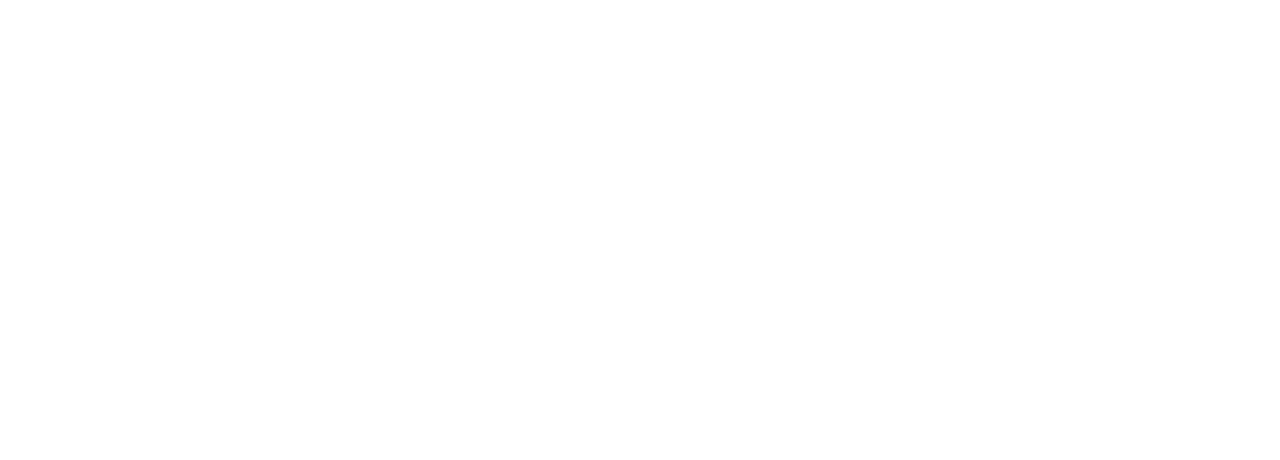
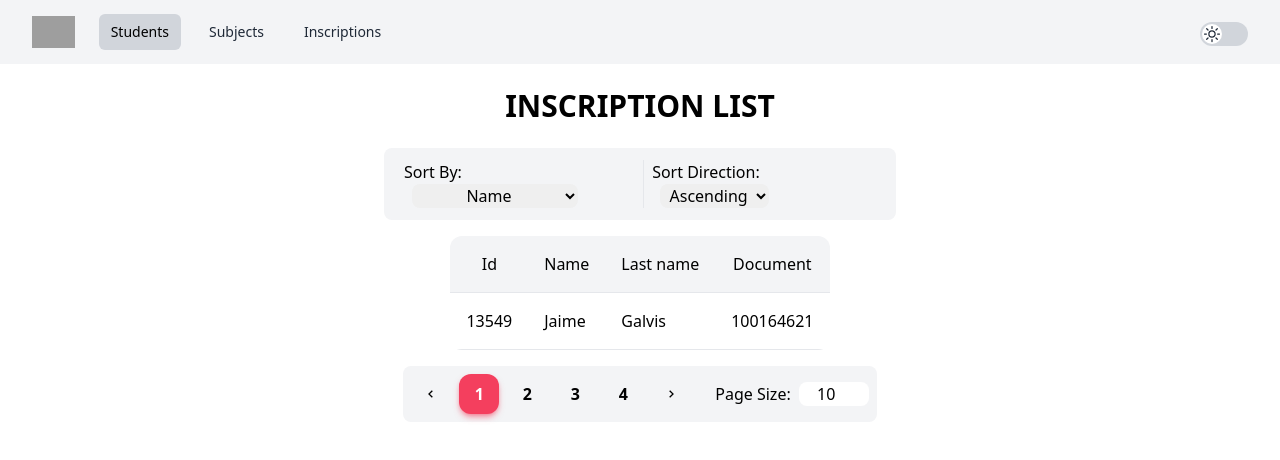
Before and after one commit to JuanEstepa/SiraApi, a React (Vite) app: page /Inscriptions in a window 1280 px wide. Before the commit this address had no page. Shown: the top 460 px of the page. Built offline with nearby package versions, Linux system fonts and the light colour scheme; grey boxes are pictures that could not be loaded; the HTML template or start-up script is replaced by a standard one.

Commit message:
Creacion de tablas

```diff
--- a/src/App.jsx
+++ b/src/App.jsx
@@ -1,10 +1,16 @@
 import { Route, Routes } from "react-router-dom";
 import Students from "./pages/Students";
+import Subjects from "./pages/Subjects";
+import NotFoundPage from "./pages/NotFoundPage";
+import Inscription from "./pages/Inscriptions";
 
 function App() {
   return (
     <Routes>
       <Route path="/" element={<Students />}></Route>
+      <Route path="*" element={<NotFoundPage />} />
+      <Route path="/Subjects" element={<Subjects />} />
+      <Route path="/Inscriptions" element={<Inscription />} />
     </Routes>
   );
 }
--- /dev/null
+++ b/src/components/InscriptionList.jsx
@@ -0,0 +1,68 @@
+import { useState, useEffect } from "react";
+
+import Pagination from "./Pagination";
+import SortSelect from "./SortSelect";
+
+const InscriptionList = () => {
+  const [inscriptions, setInscriptions] = useState([]);
+  const [pageNumber, setPageNumber] = useState(1);
+  const [pageSize, setPageSize] = useState(10);
+  const [sortBy, setSortBy] = useState("nombre");
+  const [sortDirection, setSortDirection] = useState("desc");
+
+  useEffect(() => {
+    fetchInscriptions();
+  }, [pageNumber, pageSize, sortBy, sortDirection]);
+
+  const fetchInscriptions = async () => {
+    try {
+      const response = await getInscriptions(
+        pageNumber,
+        pageSize,
+        sortBy,
+        sortDirection
+      );
+      setInscriptions(response.data);
+    } catch (error) {
+      console.error("Error fetching students:", error);
+    }
+  };
+
+  return (
+    <div>
+      <h1 className="p-6 font-bold dark:text-white text-3xl text-center uppercase">
+        Inscription List
+      </h1>
+      <div className="flex flex-col items-center">
+        <SortSelect setSortBy={setSortBy} setSortDirection={setSortDirection} />
+        <div className="overflow-x-auto m-4 w-auto rounded-xl">
+          <table className="table-auto w-full ">
+            <thead className="border-b">
+              <tr className="bg-gray-100 dark:bg-gray-800 dark:text-white">
+                <th className="text-center p-4 font-medium">Id</th>
+                <th className="text-center p-4 font-medium">Name</th>
+                <th className="text-center p-4 font-medium">Last name</th>
+                <th className="text-center p-4 font-medium">Document</th>
+              </tr>
+            </thead>
+            <tbody>
+              <tr className="border-b hover:bg-gray-50 dark:hover:bg-gray-800/80 dark:text-white">
+                <td className="p-4">13549</td>
+                <td className="p-4">Jaime</td>
+                <td className="p-4">Galvis</td>
+                <td className="p-4">100164621</td>
+              </tr>
+            </tbody>
+          </table>
+        </div>
+        <Pagination
+          setPageNumber={setPageNumber}
+          pageSize={pageSize}
+          setPageSize={setPageSize}
+        />
+      </div>
+    </div>
+  );
+};
+
+export default InscriptionList;
--- a/src/components/NavBar.jsx
+++ b/src/components/NavBar.jsx
@@ -1,5 +1,6 @@
 import { useState, useEffect } from "react";
 import { Disclosure } from "@headlessui/react";
+import { Link } from "react-router-dom";
 import {
   Bars3Icon,
   XMarkIcon,
@@ -8,9 +9,9 @@
 } from "@heroicons/react/24/outline";
 
 const navigation = [
-  { name: "Estudiantes", href: "#", current: true },
-  { name: "Materias", href: "#", current: false },
-  { name: "Inscripciones", href: "#", current: false },
+  { name: "Students", to: "/", current: true },
+  { name: "Subjects", to: "/Subjects", current: false },
+  { name: "Inscriptions", to: "/Inscriptions", current: false },
 ];
 
 function classNames(...classes) {
@@ -60,15 +61,15 @@
                   <img
                     className="h-8 w-auto"
                     src="https://cdn-icons-png.flaticon.com/512/214/214337.png"
-                    alt="Your Company"
+                    alt="Sirapp"
                   />
                 </div>
                 <div className="hidden sm:ml-6 sm:block">
                   <div className="flex space-x-4">
                     {navigation.map((item) => (
-                      <a
+                      <Link
                         key={item.name}
-                        href={item.href}
+                        to={item.to}
                         className={classNames(
                           item.current
                             ? "dark:bg-gray-900 bg-gray-300 dark:text-white text-black "
@@ -78,7 +79,7 @@
                         aria-current={item.current ? "page" : undefined}
                       >
                         {item.name}
-                      </a>
+                      </Link>
                     ))}
                   </div>
                 </div>
@@ -98,9 +99,9 @@
 
                   <div className="w-[20px] h-[20px] rounded-full bg-white dark:translate-x-[24px] transition-all flex items-center justify-center">
                     {dark ? (
-                      <MoonIcon class="h-4 w-4 text-gray-800" />
+                      <MoonIcon className="h-4 w-4 text-gray-800" />
                     ) : (
-                      <SunIcon class="h-6 w-6 text-gray-800" />
+                      <SunIcon className="h-6 w-6 text-gray-800" />
                     )}
                   </div>
                 </label>
@@ -114,7 +115,6 @@
                 <Disclosure.Button
                   key={item.name}
                   as="a"
-                  href={item.href}
                   className={classNames(
                     item.current
                       ? "dark:bg-gray-900 bg-gray-300 dark:text-white text-black"
@@ -123,7 +123,7 @@
                   )}
                   aria-current={item.current ? "page" : undefined}
                 >
-                  {item.name}
+                  <Link to={item.to}>{item.name}</Link>
                 </Disclosure.Button>
               ))}
             </div>
--- a/src/components/StudentList.jsx
+++ b/src/components/StudentList.jsx
@@ -9,6 +9,17 @@
   const [pageSize, setPageSize] = useState(10);
   const [sortBy, setSortBy] = useState("nombre");
   const [sortDirection, setSortDirection] = useState("desc");
+
+  const [expandedRows, setExpandedRows] = useState([]);
+
+  const toggleRow = (studentId) => {
+    const isExpanded = expandedRows.includes(studentId);
+    if (isExpanded) {
+      setExpandedRows(expandedRows.filter((id) => id !== studentId));
+    } else {
+      setExpandedRows([...expandedRows, studentId]);
+    }
+  };
 
   useEffect(() => {
     fetchStudents();
@@ -36,12 +47,11 @@
       <div className="flex flex-col items-center">
         <SortSelect setSortBy={setSortBy} setSortDirection={setSortDirection} />
         <div className="overflow-x-auto m-4 w-auto rounded-xl">
-          <table className="table-auto w-full ">
+          <table className="table-auto w-full">
             <thead className="border-b">
               <tr className="bg-gray-100 dark:bg-gray-800 dark:text-white">
                 <th className="text-center p-4 font-medium">Id</th>
-                <th className="text-center p-4 font-medium">Name</th>
-                <th className="text-center p-4 font-medium">Last name</th>
+                <th className="text-center p-4 font-medium">Full name</th>
                 <th className="text-center p-4 font-medium">Document</th>
                 <th className="text-center p-4 font-medium">Materias</th>
               </tr>
@@ -49,13 +59,32 @@
             <tbody>
               <tr className="border-b hover:bg-gray-50 dark:hover:bg-gray-800/80 dark:text-white">
                 <td className="p-4">13549</td>
-                <td className="p-4">Jaime</td>
-                <td className="p-4">Galvis</td>
+                <td className="p-4">Jaime Enrique Galvis</td>
                 <td className="p-4">100164621</td>
                 <td className="p-4">
-                  <button className="px-2 py-1 text-white bg-rose-500 rounded-lg shadow-md shadow-rose-500">
+                  <button className="px-2 py-1 text-white bg-rose-500 rounded-lg shadow-md shadow-rose-500 hover:">
                     Ver materias
                   </button>
+                </td>
+              </tr>
+              <tr className="border-b hover:bg-gray-50 dark:hover:bg-gray-800/80 dark:text-white">
+                <td className="p-4">
+                  <table className="table-auto w-full">
+                    <thead className="border-b">
+                      <tr className="bg-gray-100 dark:bg-gray-800 dark:text-white">
+                        <td className="p-4">Code</td>
+                        <td className="p-4">Name</td>
+                        <td className="p-4">Cupos</td>
+                      </tr>
+                    </thead>
+                    <tbody>
+                      <tr>
+                        <th>123</th>
+                        <th>Programacion</th>
+                        <th>30</th>
+                      </tr>
+                    </tbody>
+                  </table>
                 </td>
               </tr>
             </tbody>
--- /dev/null
+++ b/src/pages/Inscriptions.jsx
@@ -0,0 +1,13 @@
+import NavBar from "../components/NavBar";
+import InscriptionList from "../components/InscriptionList";
+
+const Inscription = () => {
+  return (
+    <div className="w-full h-screen">
+      <NavBar />
+      <InscriptionList />
+    </div>
+  );
+};
+
+export default Inscription;
--- /dev/null
+++ b/src/pages/NotFoundPage.jsx
@@ -0,0 +1,25 @@
+import { Link } from "react-router-dom";
+
+function NotFoundPage() {
+  return (
+    <div className="flex items-center justify-center min-h-screen bg-gray-100 dark:bg-gray-900">
+      <div className="bg-white dark:bg-gray-800 p-8 rounded-lg shadow-lg text-center">
+        <h1 className="text-6xl font-bold text-rose-500 mb-4">404</h1>
+        <h2 className="text-2xl font-semibold text-gray-700 dark:text-gray-100 mb-2">
+          Página no encontrada
+        </h2>
+        <p className="text-gray-500 dark:text-white mb-6">
+          Lo sentimos, pero la página que buscas no existe.
+        </p>
+        <Link
+          to="/"
+          className="inline-block bg-rose-500 text-white py-2 px-4 rounded-lg shadow-md shadow-rose-500/50 hover:bg-rose-700 transition duration-300"
+        >
+          Volver al inicio
+        </Link>
+      </div>
+    </div>
+  );
+}
+
+export default NotFoundPage;
--- /dev/null
+++ b/src/pages/Subjects.jsx
@@ -0,0 +1,13 @@
+import NavBar from "../components/NavBar";
+import SubjectList from "../components/SubjectList";
+
+const Subjects = () => {
+  return (
+    <div className="w-full h-screen">
+      <NavBar />
+      <SubjectList />
+    </div>
+  );
+};
+
+export default Subjects;
```
